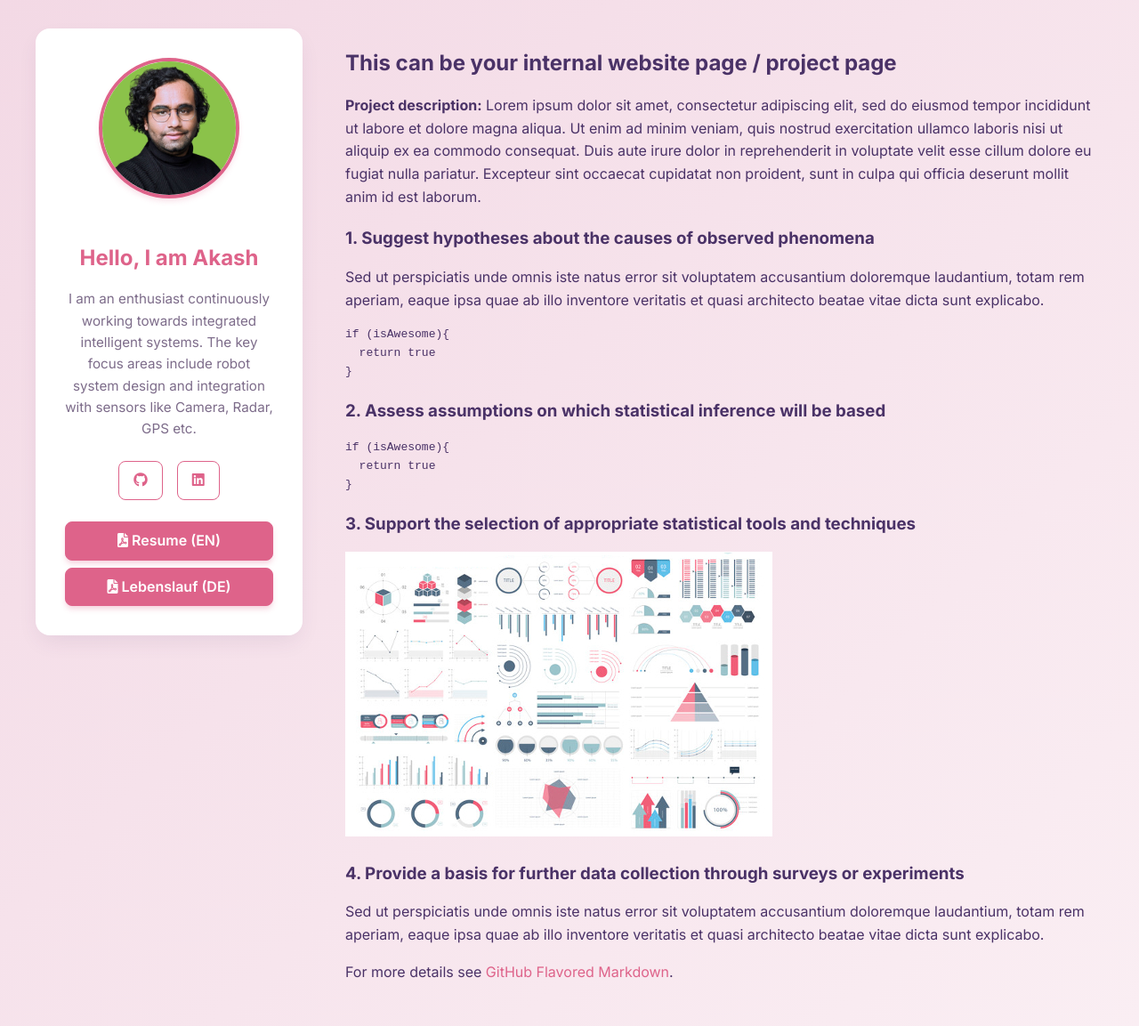
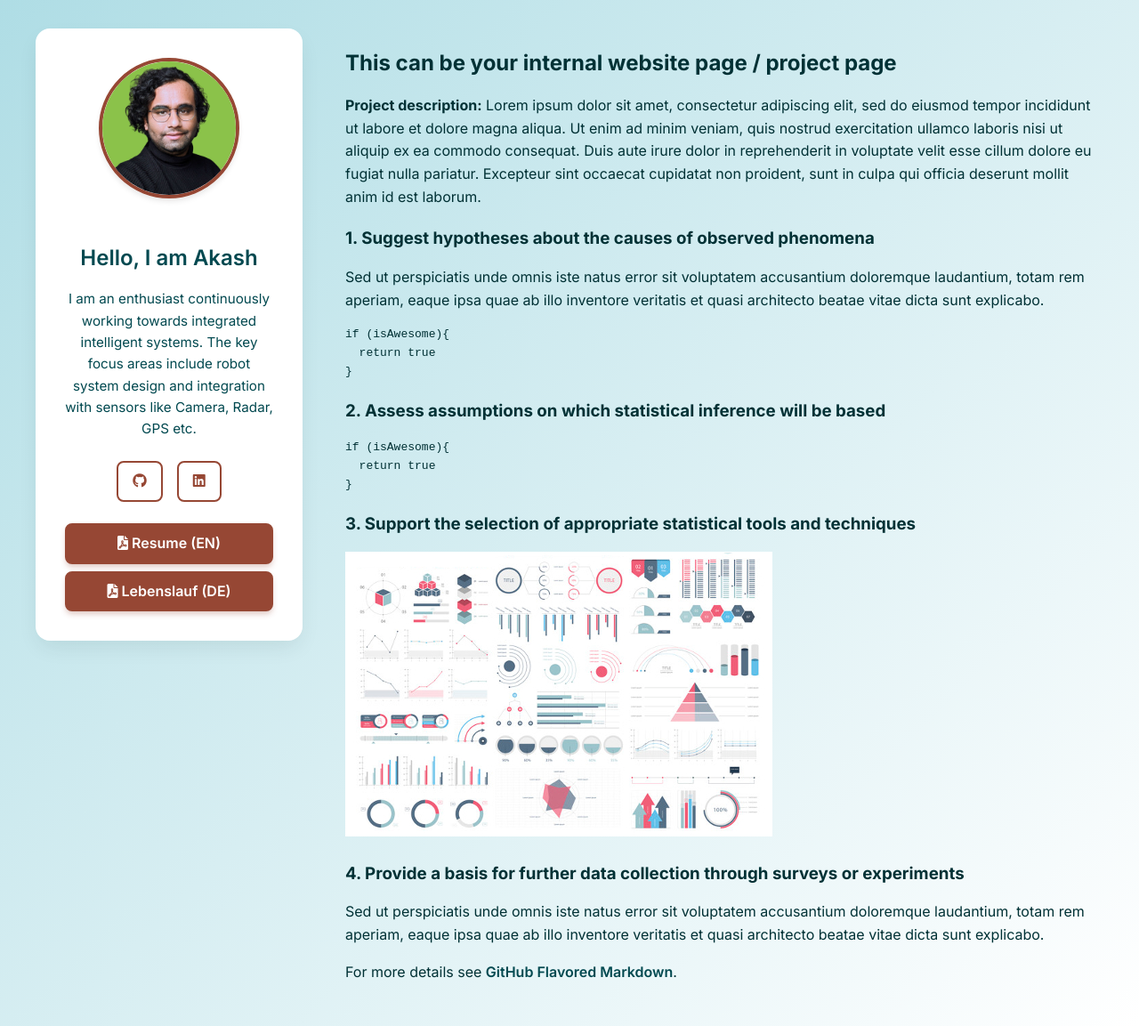
Before and after one commit to ayadav10491/ayadav10491.github.io, a Jekyll site: the page built from sample_page.md, in a window 1280 px wide and 1153 px high. Shown: the whole window at 89% size. Built offline with Jekyll 4.4.1, drawn with Linux system fonts in a browser that asks for light colours; our own code applies the rules of GitHub Pages for plain Markdown files.

Commit message:
Update theme to Refire Palette (Teal/Rust/Ice Blue)

```diff
--- a/assets/css/modern.css
+++ b/assets/css/modern.css
@@ -1,21 +1,21 @@
-/* Modern Light Theme Variables */
+/* Modern Light Theme Variables (Refire Palette) */
 :root {
-    --bg-color: #F3D9E5;
-    /* Mist Rose */
+    --bg-color: #AFDDE5;
+    /* Ice Blue */
     --card-bg: #FFFFFF;
     /* White */
-    --text-primary: #4A3267;
-    /* Deep Purple */
-    --text-secondary: #7D6C8A;
-    /* Muted Purple */
-    --accent-color: #DE638A;
-    /* Dark Pink */
-    --accent-hover: #4A3267;
-    /* Deep Purple */
-    --tag-bg: #C6BADE;
-    /* Lavender */
-    --tag-text: #4A3267;
-    /* Deep Purple */
+    --text-primary: #003135;
+    /* Deep Teal/Black */
+    --text-secondary: #024950;
+    /* Dark Teal */
+    --accent-color: #964734;
+    /* Rust/Orange */
+    --accent-hover: #0FA4AF;
+    /* Bright Cyan */
+    --tag-bg: #E0F2F5;
+    /* Very Light Teal */
+    --tag-text: #024950;
+    /* Dark Teal */
     --font-main: 'Inter', sans-serif;
     --transition: all 0.3s ease;
 }
@@ -28,18 +28,21 @@ body {
     margin: 0;
     padding: 0;
     line-height: 1.6;
-    background-image: linear-gradient(135deg, #F3D9E5 0%, #faeef3 100%);
+    background-image: linear-gradient(135deg, #AFDDE5 0%, #FFFFFF 100%);
     min-height: 100vh;
 }
 
 a {
-    color: var(--accent-color);
+    color: var(--text-secondary);
+    /* Dark Teal for links */
     text-decoration: none;
     transition: var(--transition);
+    font-weight: 600;
 }
 
 a:hover {
-    color: var(--accent-hover);
+    color: var(--accent-color);
+    /* Rust on hover */
 }
 
 h1,
@@ -50,6 +53,7 @@ h5,
 h6 {
     color: var(--text-primary);
     margin-bottom: 1rem;
+    font-weight: 700;
 }
 
 /* Layout Container */
@@ -70,8 +74,8 @@ header {
     background: var(--card-bg);
     padding: 2rem;
     border-radius: 1rem;
-    box-shadow: 0 10px 25px -5px rgba(74, 50, 103, 0.1);
-    /* Colored shadow */
+    box-shadow: 0 10px 25px -5px rgba(0, 49, 53, 0.1);
+    /* Deep Teal shadow */
     text-align: center;
     border: 1px solid rgba(255, 255, 255, 0.5);
 }
@@ -82,14 +86,15 @@ header img {
     height: 150px;
     object-fit: cover;
     border: 4px solid var(--accent-color);
+    /* Rust border */
     margin-bottom: 1.5rem;
-    box-shadow: 0 4px 6px -1px rgba(222, 99, 138, 0.2);
+    box-shadow: 0 4px 6px -1px rgba(0, 0, 0, 0.1);
 }
 
 header h1 {
     font-size: 1.5rem;
     margin-bottom: 0.5rem;
-    font-weight: 700;
+    color: var(--text-primary);
 }
 
 header p {
@@ -105,6 +110,7 @@ header p {
     margin-top: 1rem;
 }
 
+/* Buttons */
 .btn {
     display: inline-block;
     padding: 0.5rem 1rem;
@@ -112,20 +118,22 @@ header p {
     font-weight: 600;
     transition: var(--transition);
     text-align: center;
-    border: 1px solid var(--accent-color);
+    border: 2px solid var(--accent-color);
+    /* Rust border */
     cursor: pointer;
 }
 
 .btn-primary {
     background: var(--accent-color);
+    /* Rust background */
     color: #FFFFFF;
-    border-color: var(--accent-color);
-    box-shadow: 0 4px 6px -1px rgba(222, 99, 138, 0.3);
+    box-shadow: 0 4px 6px -1px rgba(150, 71, 52, 0.3);
 }
 
 .btn-primary:hover {
-    background: var(--accent-hover);
-    border-color: var(--accent-hover);
+    background: var(--text-primary);
+    /* Deep Teal on hover */
+    border-color: var(--text-primary);
     color: #FFFFFF;
     transform: translateY(-2px);
 }
@@ -133,7 +141,7 @@ header p {
 .btn-outline {
     background: transparent;
     color: var(--accent-color);
-    border-color: var(--accent-color);
+    /* Rust text */
 }
 
 .btn-outline:hover {
@@ -156,15 +164,16 @@ section {
     background: var(--card-bg);
     border-radius: 1rem;
     padding: 2rem;
-    box-shadow: 0 4px 6px -1px rgba(74, 50, 103, 0.05);
+    box-shadow: 0 4px 6px -1px rgba(0, 49, 53, 0.05);
     transition: var(--transition);
-    border: 1px solid rgba(74, 50, 103, 0.05);
+    border: 1px solid rgba(0, 49, 53, 0.05);
 }
 
 .project-card:hover {
     transform: translateY(-5px);
-    box-shadow: 0 20px 25px -5px rgba(74, 50, 103, 0.1);
-    border-color: var(--accent-color);
+    box-shadow: 0 20px 25px -5px rgba(0, 49, 53, 0.1);
+    border-color: var(--accent-hover);
+    /* Cyan on hover */
 }
 
 .project-card h3 {
@@ -191,6 +200,7 @@ section {
     padding-top: 1rem;
 }
 
+/* Tags */
 .tags {
     display: flex;
     flex-wrap: wrap;
@@ -204,7 +214,7 @@ section {
     padding: 0.25rem 0.75rem;
     border-radius: 1rem;
     font-size: 0.8rem;
-    font-weight: 500;
+    font-weight: 600;
 }
 
 /* Responsive Design */
```
